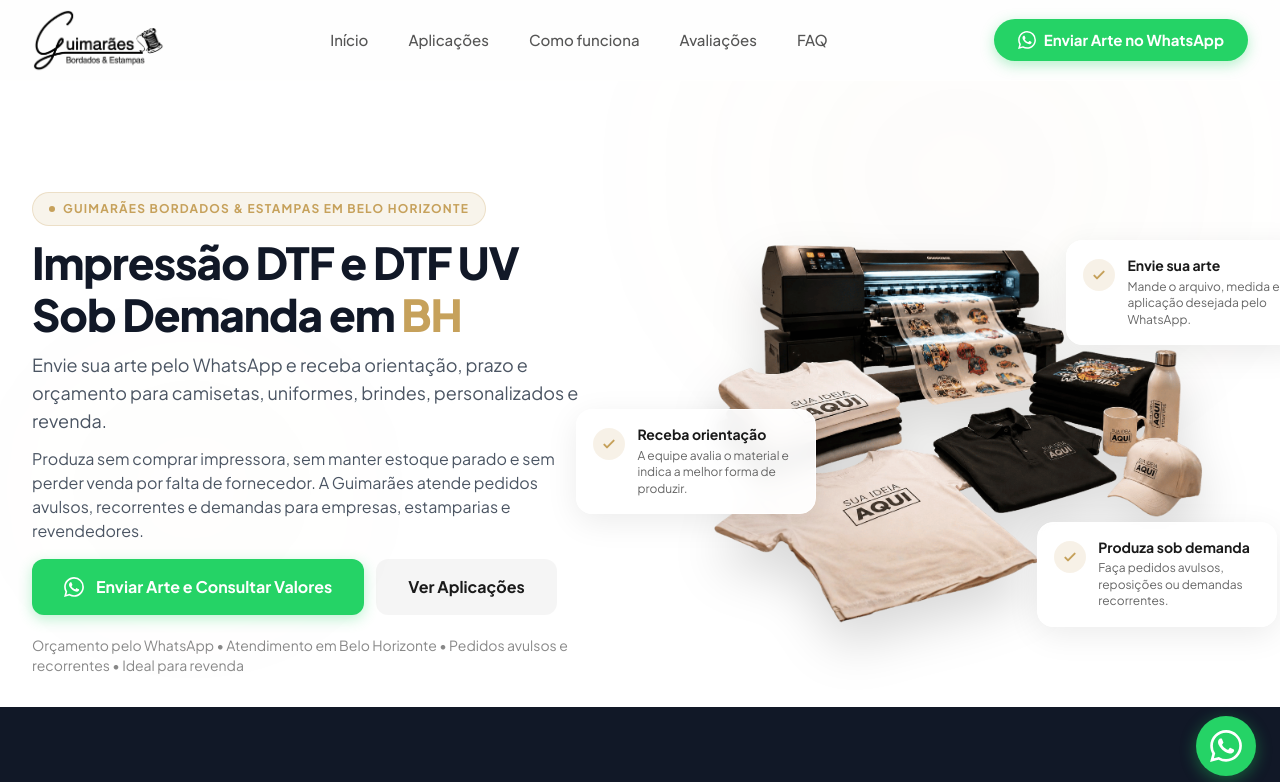
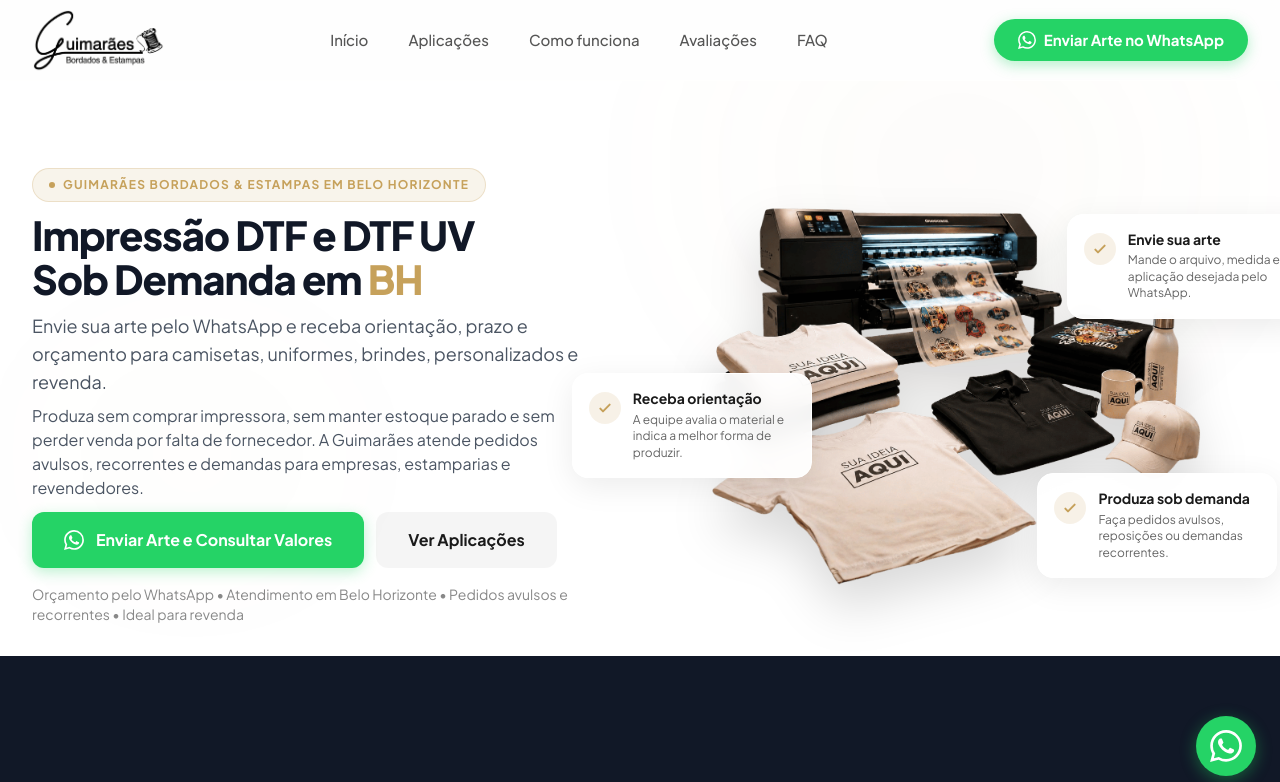
Before and after one commit to t0non/lpGuimar-esAtelier, a Next.js app: page / in a window 1280 px wide. Shown: the top 782 px of the page. Built offline with nearby package versions, Linux system fonts and the light colour scheme.

Commit message:
style: compressao maxima vertical do hero para telas menores

```diff
--- a/src/components/HeroSection.tsx
+++ b/src/components/HeroSection.tsx
@@ -7,7 +7,7 @@
 
 export default function HeroSection() {
   return (
-    <section id="inicio" className="relative bg-white pt-[80px] lg:pt-[80px] pb-8 overflow-hidden">
+    <section id="inicio" className="relative bg-white pt-[64px] lg:pt-[72px] pb-8 overflow-hidden">
 
       {/* Background Decorativo Suave */}
       <div className="absolute inset-0 z-0 pointer-events-none overflow-hidden">
@@ -22,15 +22,15 @@
       </div>
 
       <div className="relative max-w-7xl mx-auto px-4 sm:px-6 lg:px-8 z-10">
-        <div className="grid grid-cols-1 lg:grid-cols-2 gap-8 lg:gap-12 items-start pt-4 lg:pt-8">
+        <div className="grid grid-cols-1 lg:grid-cols-2 gap-6 lg:gap-10 items-start pt-2 lg:pt-4">
 
           {/* ══════════════════════════════════════
               COLUNA ESQUERDA — COPY & CTAs
           ══════════════════════════════════════ */}
-          <div className="flex flex-col items-center lg:items-start text-center lg:text-left gap-3 lg:pr-8">
+          <div className="flex flex-col items-center lg:items-start text-center lg:text-left gap-2 lg:pr-8">
 
             {/* Badge */}
-            <div>
+            <div className="mb-1">
               <span
                 className="inline-flex w-full sm:w-auto items-center justify-center gap-2 text-xs font-bold uppercase tracking-widest px-4 py-2 rounded-full"
                 style={{
@@ -49,11 +49,11 @@
 
             {/* H1 */}
             <h1
-              className="text-3xl sm:text-4xl lg:text-[44px] font-extrabold tracking-tight"
-              style={{ color: '#111827', lineHeight: '1.10' }}
+              className="text-3xl sm:text-4xl lg:text-[40px] font-extrabold tracking-tight"
+              style={{ color: '#111827', lineHeight: '1.05' }}
             >
               Impressão DTF e DTF UV{' '}
-              <span className="block mt-1">
+              <span className="block mt-0.5">
                 Sob Demanda em{' '}
                 <span style={{ color: '#C6A15B' }}>
                   BH
@@ -62,7 +62,7 @@
             </h1>
 
             {/* Subheadline & Apoio */}
-            <div className="flex flex-col gap-3">
+            <div className="flex flex-col gap-2 mt-1">
               <p
                 className="text-base sm:text-lg leading-relaxed max-w-xl"
                 style={{ color: '#4B5563' }}
```
